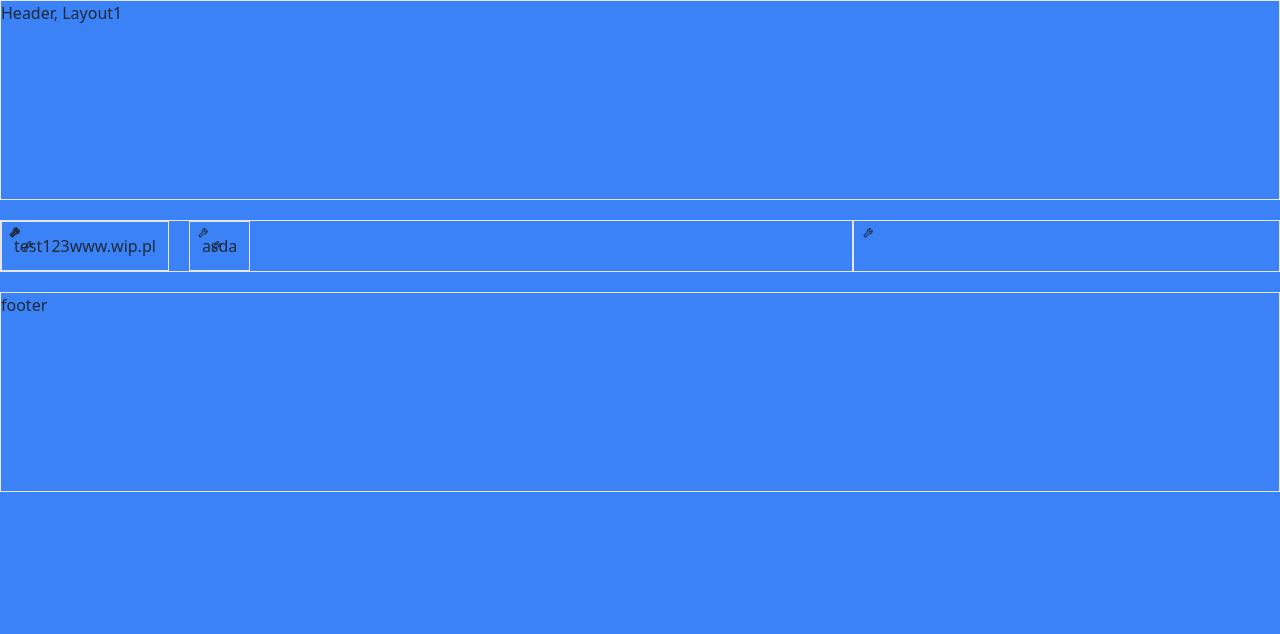
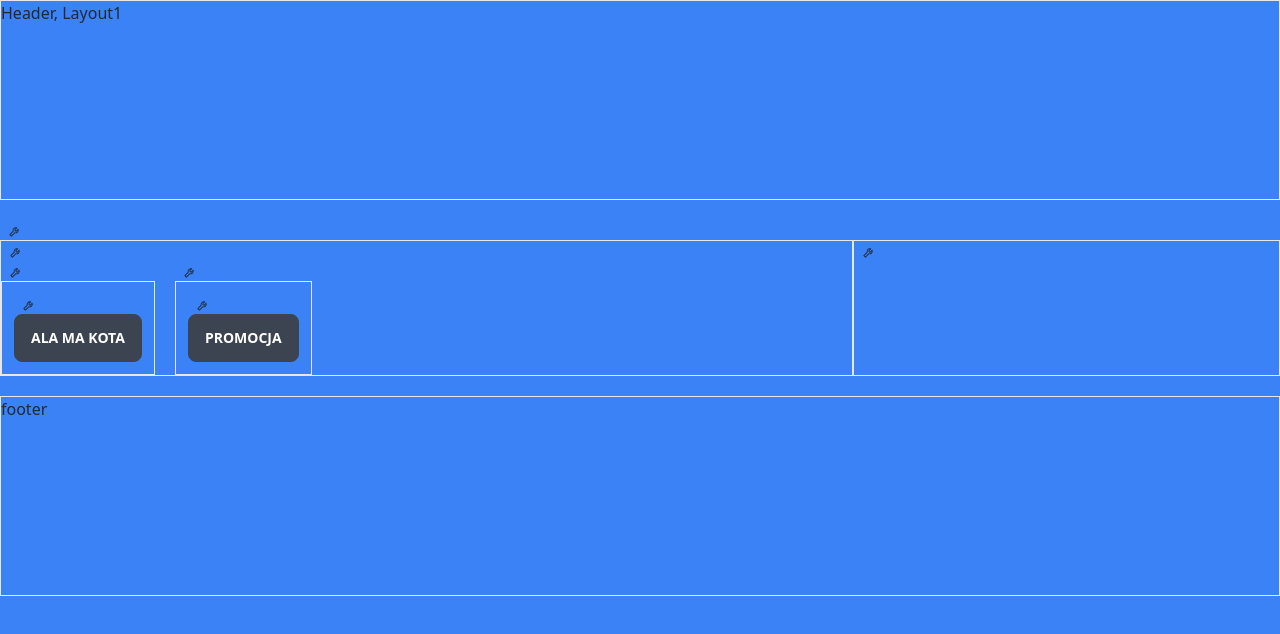
Before and after one commit to pavelee/page-generator, a Next.js app: page / in a window 1280 px wide. Shown: the top 634 px of the page. Built offline with nearby package versions, Linux system fonts and the light colour scheme.

Commit message:
progress

```diff
--- a/pages/index.tsx
+++ b/pages/index.tsx
@@ -49,7 +49,7 @@ const Modal = ({ isOpen = false, setIsOpen, children }: { isOpen: Boolean, setIs
 const EditWrapper = ({ children, form }: { children: any, form?: any }) => {
   const [isOpen, setIsOpen] = useState(false);
   return (
-    <div className="hover:outline hover:outline-1 relative hover:pt-5">
+    <div className="hover:outline hover:outline-1 relative pt-5">
       <button className="btn-xs absolute top-0" onClick={() => { setIsOpen(!isOpen) }}><AiOutlineTool /></button>
       <Modal isOpen={isOpen} setIsOpen={setIsOpen}>
         {form}
@@ -59,12 +59,10 @@ const EditWrapper = ({ children, form }: { children: any, form?: any }) => {
   );
 }
 
-const WrapperForm = () => {
-  const { config } = useConfig();
-  const { getProp, setProp } = UseForm(config);
+const WrapperForm = ({ componentId, setProp, getProp }: { componentId: string, setProp: any, getProp: any }) => {
   return (
-    <select value={getProp('wrapper1', 'padding')} onChange={(ev) => {
-      setProp('wrapper1', 'padding', ev.target.value)
+    <select value={getProp(componentId, 'padding')} onChange={(ev) => {
+      setProp(componentId, 'padding', ev.target.value)
     }}>
       <option value="0">0</option>
       <option value="1">1</option>
@@ -75,10 +73,14 @@ const WrapperForm = () => {
 }
 
 interface WrapperInterface extends GeneralComponent {
+  componentId: string,
   children: ReactElement<PageComponentProps>,
+  childrenForm: any,
+  getProp: any,
+  setProp: any,
   padding?: number,
 }
-const Wrapper = ({ children, form, padding = 3 }: WrapperInterface) => {
+const Wrapper = ({ componentId, children, getProp, setProp, childrenForm, padding = 3 }: WrapperInterface) => {
   const paddings: any = {
     0: 'p-0',
     1: 'p-1',
@@ -87,11 +89,11 @@ const Wrapper = ({ children, form, padding = 3 }: WrapperInterface) => {
   }
   return (
     <EditWrapper
-      form={<WrapperForm />}
+      form={<WrapperForm componentId={componentId} getProp={getProp} setProp={setProp} />}
     >
       <div className={`border ${paddings[padding]}`}>
         <EditWrapper
-          form={form}
+          form={childrenForm}
         >
           {children}
         </EditWrapper>
@@ -101,22 +103,37 @@ const Wrapper = ({ children, form, padding = 3 }: WrapperInterface) => {
 }
 
 interface PageComponentProps {
-  name: string
+  text: string
 }
 
-interface Test123 {
-  adsa: string
+const ButtonForm = ({ componentId, setProp, getProp }: { componentId: string, setProp: any, getProp: any }) => {
+  return (
+    <select value={getProp(componentId, 'type')} onChange={(ev) => {
+      setProp(componentId, 'type', ev.target.value)
+    }}>
+      <option value="standard">standard</option>
+      <option value="primary">primary</option>
+    </select>
+  )
 }
 
-const Button = ({ name }: PageComponentProps): ReactElement => {
-  return <div>
-    <button>{name}</button>
-    <a href="www.wip.pl">www.wip.pl</a>
-  </div>
+interface ButtonComponentInterface {
+  type?: string
 }
 
-const Button1 = ({ adsa }: Test123): ReactElement => {
-  return <div>asda</div>;
+const Button = ({ text, type }: PageComponentProps & ButtonComponentInterface): ReactElement => {
+  const [classes, setClasses] = useState('btn');
+  useEffect(() => {
+    switch (type) {
+      case 'primary':
+        setClasses('btn btn-primary');
+        break;
+      default:
+        setClasses('btn');
+    }
+  }, [type])
+
+  return <button className={`${classes}`}>{text}</button>
 }
 
 interface configurationProvider {
@@ -125,16 +142,11 @@ interface configurationProvider {
   configId: string,
 };
 
-const propsProvider = (config: { [key: string]: any }, configId: string) => {
-  return config[configId];
-}
-
-const getConfigValue = (config: { [key: string]: any }, id: string, key: string) => {
-  return config[id][key];
-}
-
 const UseForm = (config: any) => {
   const [conf, setConf] = useState(config);
+  const propsProvider = (configId: string) => {
+    return conf[configId];
+  }
   const getConfig = () => {
     return conf;
   }
@@ -142,9 +154,11 @@ const UseForm = (config: any) => {
     return conf[id][key];
   }
   const setProp = (id: string, key: string, value: string) => {
+    let ap = propsProvider(id);
     setConf(
       Object.assign({}, conf, {
         [id]: {
+          ...ap,
           [key]: value
         }
       })
@@ -152,10 +166,68 @@ const UseForm = (config: any) => {
   }
 
   return {
+    propsProvider,
     getConfig,
     getProp,
     setProp
   }
+}
+
+const Home: NextPage<{ editable: any, config: any }> = ({ config }) => {
+  const { getConfig, getProp, setProp, propsProvider } = UseForm(config);
+  // config should be keep on state
+  // config will be editable by forms
+  return (
+    <div className="container mx-auto h-screen bg-blue-500">
+      <header className="h-1/4 border">
+        Header, Layout1
+      </header>
+      <main className="mt-5 mb-5">
+        <div className="flex flex-col">
+          <div>
+            <Container {...propsProvider('top-bar')} />
+          </div>
+          {/* <DynamicContainer id="top-baner-coś-tam"></DynamicContainer> */}
+          <div className="flex">
+            <div className="w-2/3 border">
+              <Container gap={5} wrappers={[
+                <Wrapper
+                  componentId={'wrapper1'}
+                  childrenForm={
+                    <ButtonForm setProp={setProp} getProp={getProp} componentId={'button1'} />
+                  }
+                  getProp={getProp}
+                  setProp={setProp}
+                  {...propsProvider('wrapper1')}
+                  key={uuidv4()}>
+                  <Button {...propsProvider('button1')}
+                  />
+                </Wrapper>,
+                <Wrapper
+                  componentId={'wrapper2'}
+                  childrenForm={
+                    <ButtonForm setProp={setProp} getProp={getProp} componentId={'button2'} />
+                  }
+                  getProp={getProp}
+                  setProp={setProp}
+                  {...propsProvider('wrapper2')}
+                  key={uuidv4()}
+                >
+                  <Button {...propsProvider('button2')} />
+                </Wrapper>,
+              ]} />
+            </div>
+            <div className="w-1/3 border">
+              <Container wrappers={[]} />
+            </div>
+          </div>
+        </div>
+      </main>
+      <footer className="h-1/4 border">
+        footer
+      </footer>
+    </div>
+  )
 }
 
 const useConfig = () => {
@@ -184,6 +256,14 @@ const useConfig = () => {
     wrapper2: { // to powinno być tworzone dynamiczne?
       padding: 3
     },
+    button1: {
+      text: 'ala ma kota',
+      type: 'standard',
+    },
+    button2: {
+      text: 'PROMOCJA',
+      type: 'standard'
+    },
     superComponentId: {
       type: 'component',
       name: 'SuperCookie',
@@ -195,96 +275,9 @@ const useConfig = () => {
   return { config }
 }
 
-const Home: NextPage<{ editable: any, config: any }> = ({ config }) => {
-  const { getConfig, getProp, setProp } = UseForm(config);
-  // config should be keep on state
-  // config will be editable by forms
-  return (
-    <div className="container mx-auto h-screen bg-blue-500">
-      <header className="h-1/4 border">
-        Header, Layout1
-      </header>
-      <main className="mt-5 mb-5">
-        <div className="flex flex-col">
-          <div>
-            <Container {...propsProvider(getConfig(), 'top-bar')} />
-          </div>
-          {/* <DynamicContainer id="top-baner-coś-tam"></DynamicContainer> */}
-          <div className="flex">
-            <div className="w-2/3 border">
-              {/* <select value={getConfigValue(conf, 'wrapper1', 'padding')} onChange={(ev) => {
-                setPadding('wrapper1', ev.target.value)
-              }}>
-                <option value="0">0</option>
-                <option value="1">1</option>
-                <option value="2">2</option>
-                <option value="3">3</option>
-              </select>
-              <select value={getConfigValue(conf, 'wrapper2', 'padding')} onChange={(ev) => {
-                setPadding('wrapper2', ev.target.value)
-              }}>
-                <option value="0">0</option>
-                <option value="1">1</option>
-                <option value="2">2</option>
-                <option value="3">3</option>
-              </select> */}
-              <Container gap={5} wrappers={[
-                <Wrapper {...propsProvider(getConfig(), 'wrapper1')} key={uuidv4()}>
-                  <Button name={'test123'} />
-                </Wrapper>,
-                <Wrapper {...propsProvider(getConfig(), 'wrapper2')} key={uuidv4()}>
-                  <Button1 adsa={'asdsa'} />
-                </Wrapper>,
-              ]} />
-            </div>
-            <div className="w-1/3 border">
-              <Container wrappers={[]} />
-            </div>
-          </div>
-        </div>
-      </main>
-      <footer className="h-1/4 border">
-        footer
-      </footer>
-    </div>
-  )
-}
 
 export async function getStaticProps(context: any) {
   // prototype
-  const config1 = {
-    'top-bar': {
-      wrappers: []
-    },
-    finalLayout: {
-      type: 'layout',
-      props: {
-        name: 'Layout1',
-        classes: 'bg-blue-500 p-5'
-      }
-    },
-    "idComponentu": {
-      type: 'container',
-      props: {
-        wrappers: [
-          'wrapperId'
-        ],
-      },
-    },
-    wrapper1: {
-      padding: 3
-    },
-    wrapper2: { // to powinno być tworzone dynamiczne?
-      padding: 3
-    },
-    superComponentId: {
-      type: 'component',
-      name: 'SuperCookie',
-      props: {
-
-      }
-    },
-  };
   const { config } = useConfig();
   return {
     props: {
```
